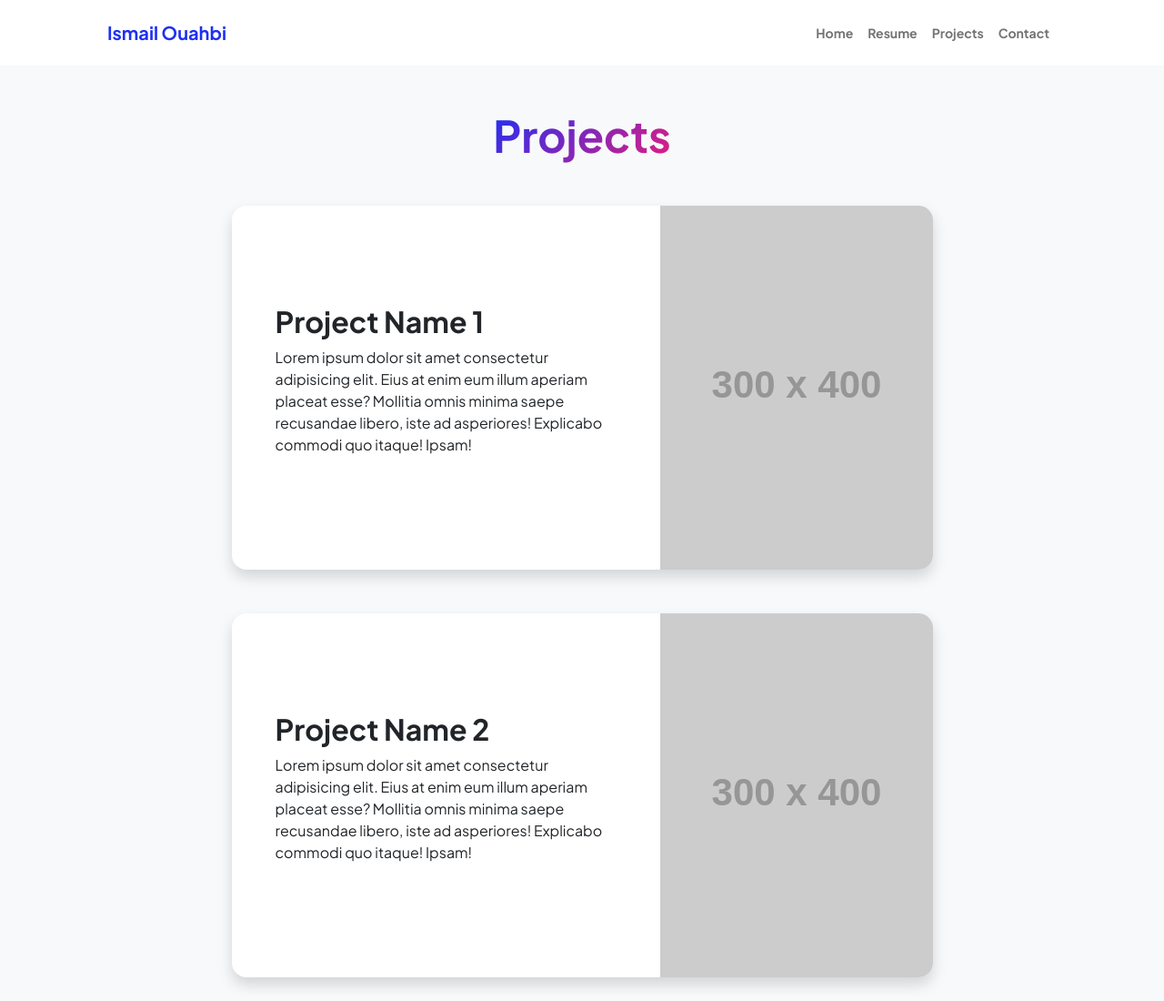
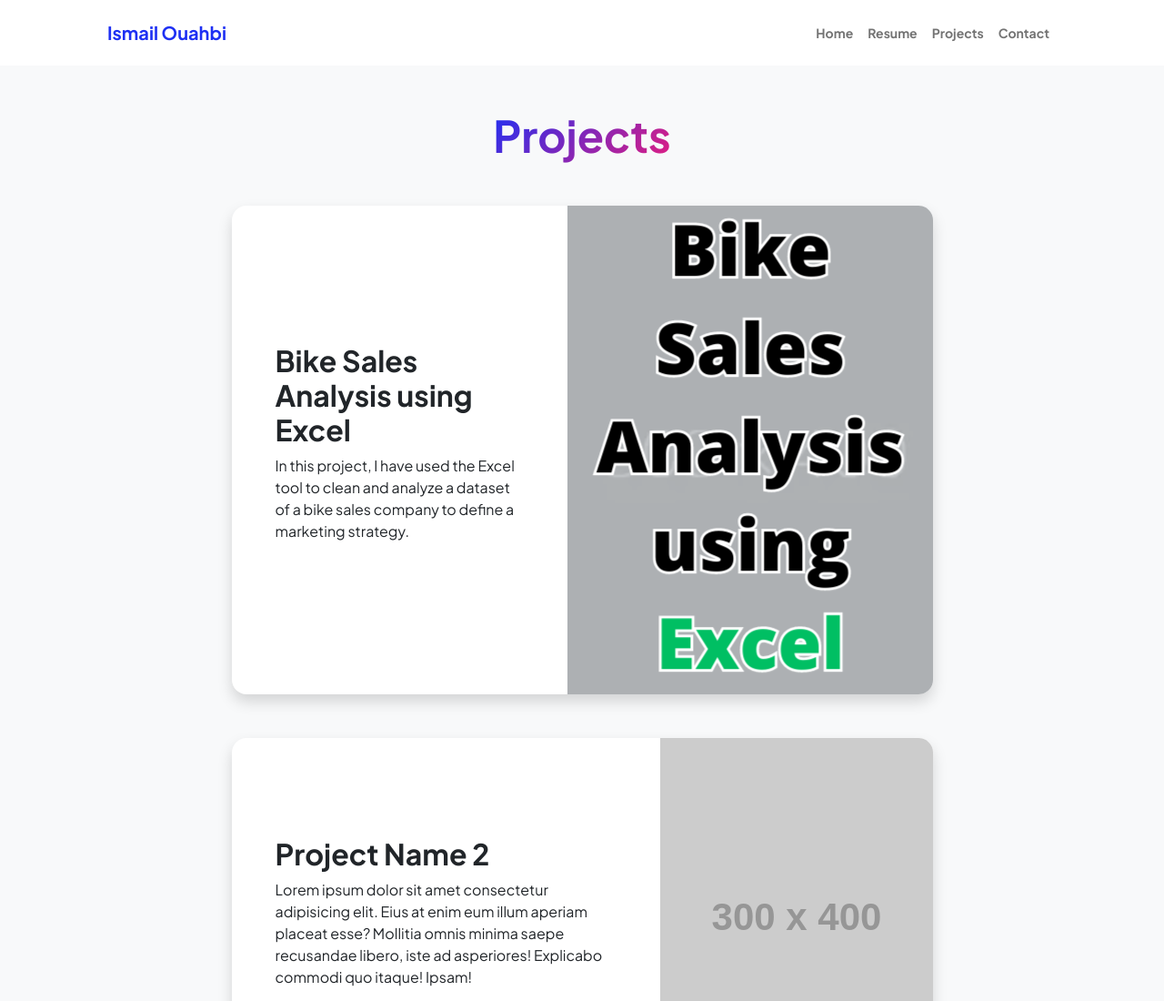
Before and after one commit to ismailouahbi/ismailouahbi.github.io, a website: page projects.html in a window 1280 px wide. Shown: the top 1100 px of the page at 91% size. Drawn offline with nearby package versions, Linux system fonts and the light colour scheme; placeholder pictures from the web are drawn by us.

Commit message:
adding new project - excek bike sales analysis-

```diff
--- /dev/null
+++ b/assets/js/script.js
@@ -0,0 +1,4 @@
+
+function bikeSalesAnalysis(){
+    window.open("https://ismailouahbi.github.io/projects/bi/BikeSales/business.html");
+}
--- a/projects.html
+++ b/projects.html
@@ -43,14 +43,14 @@
                     <div class="row gx-5 justify-content-center">
                         <div class="col-lg-11 col-xl-9 col-xxl-8">
                             <!-- Project Card 1-->
-                            <div class="card overflow-hidden shadow rounded-4 border-0 mb-5">
+                            <div class="card overflow-hidden shadow rounded-4 border-0 mb-5" style="cursor: pointer;" onclick="bikeSalesAnalysis()">
                                 <div class="card-body p-0">
                                     <div class="d-flex align-items-center">
                                         <div class="p-5">
-                                            <h2 class="fw-bolder">Project Name 1</h2>
-                                            <p>Lorem ipsum dolor sit amet consectetur adipisicing elit. Eius at enim eum illum aperiam placeat esse? Mollitia omnis minima saepe recusandae libero, iste ad asperiores! Explicabo commodi quo itaque! Ipsam!</p>
+                                            <h2 class="fw-bolder">Bike Sales Analysis using Excel</h2>
+                                            <p>In this project, I have used the Excel tool to clean and analyze a dataset of a bike sales company to define a marketing strategy.</p>
                                         </div>
-                                        <img class="img-fluid" src="https://dummyimage.com/300x400/343a40/6c757d" alt="..." />
+                                        <img class="img-fluid" src="assets\img\projects\bi\BikeSales\cover2.png" alt="..." />
                                     </div>
                                 </div>
                             </div>
@@ -70,6 +70,7 @@
                     </div>
                 </div>
             </section>
+
             <!-- Call to action section-->
             <section class="py-5 bg-gradient-primary-to-secondary text-white">
                 <div class="container px-5 my-5">
@@ -97,5 +98,6 @@
         </footer>
         <!-- Bootstrap core JS-->
         <script src="https://cdn.jsdelivr.net/npm/bootstrap@5.2.3/dist/js/bootstrap.bundle.min.js"></script>
+        <script src="assets/js/script.js"></script>
     </body>
 </html>
```
Also changed, not shown: assets/img/projects/bi/BikeSales/cover2.png (added).
